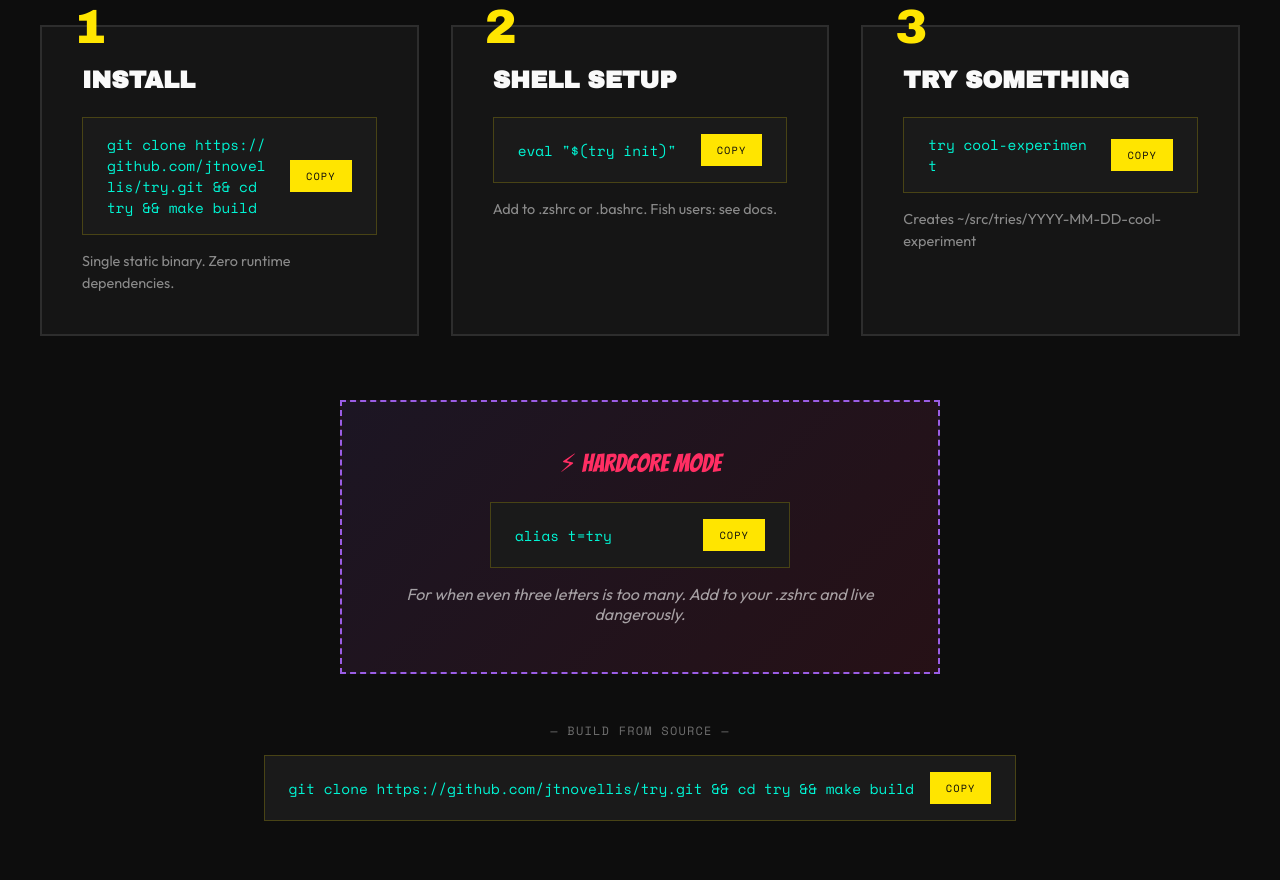
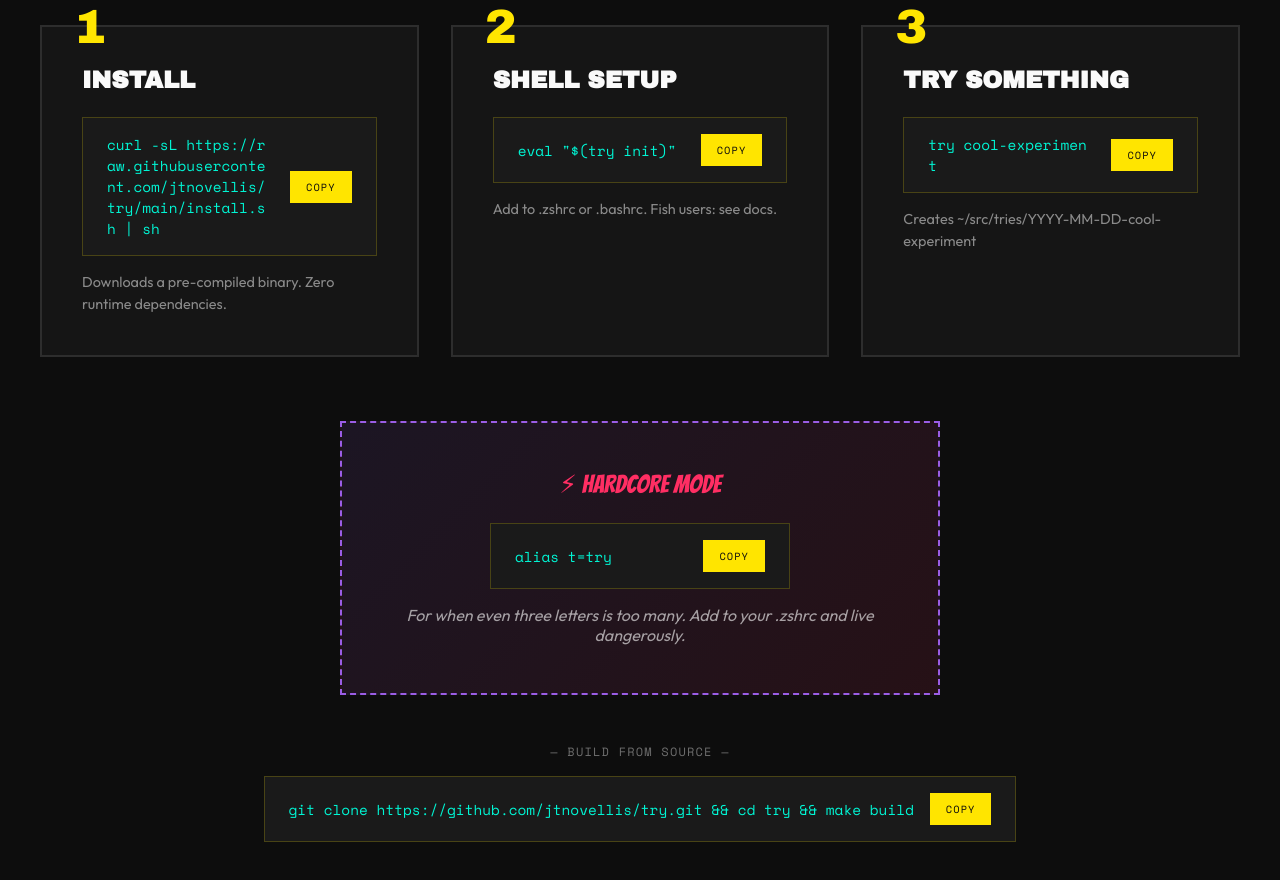
Before and after one commit to jtnovellis/try, a plain HTML site: page docs/index.html in a window 1280 px wide. Shown: the part 2078-2958 px from the top of the page. Drawn offline with nearby package versions, Linux system fonts and the light colour scheme.

Commit message:
feat: add curl install script and multi-platform release binaries
- Add install.sh: downloads pre-compiled binary from GitHub releases
  based on detected OS and architecture (Linux/macOS, x86_64/aarch64)
- Update release.yml to build binaries for 4 platform targets
- Add curl install as recommended method in README and docs/index.html
- Support --path and --dir flags for custom install locations
- Falls back to build-from-source instructions if no pre-compiled binary

```diff
--- a/docs/index.html
+++ b/docs/index.html
@@ -1157,10 +1157,10 @@
         <div class="step-number">1</div>
         <h3>Install</h3>
         <div class="code-block">
-          <code>git clone https://github.com/jtnovellis/try.git && cd try && make build</code>
+          <code>curl -sL https://raw.githubusercontent.com/jtnovellis/try/main/install.sh | sh</code>
           <button class="copy-btn" onclick="copyCode(this)">Copy</button>
         </div>
-        <p class="step-note">Single static binary. Zero runtime dependencies.</p>
+        <p class="step-note">Downloads a pre-compiled binary. Zero runtime dependencies.</p>
       </div>
 
       <div class="install-card">
```
Also changed, not shown: 3 other files.
